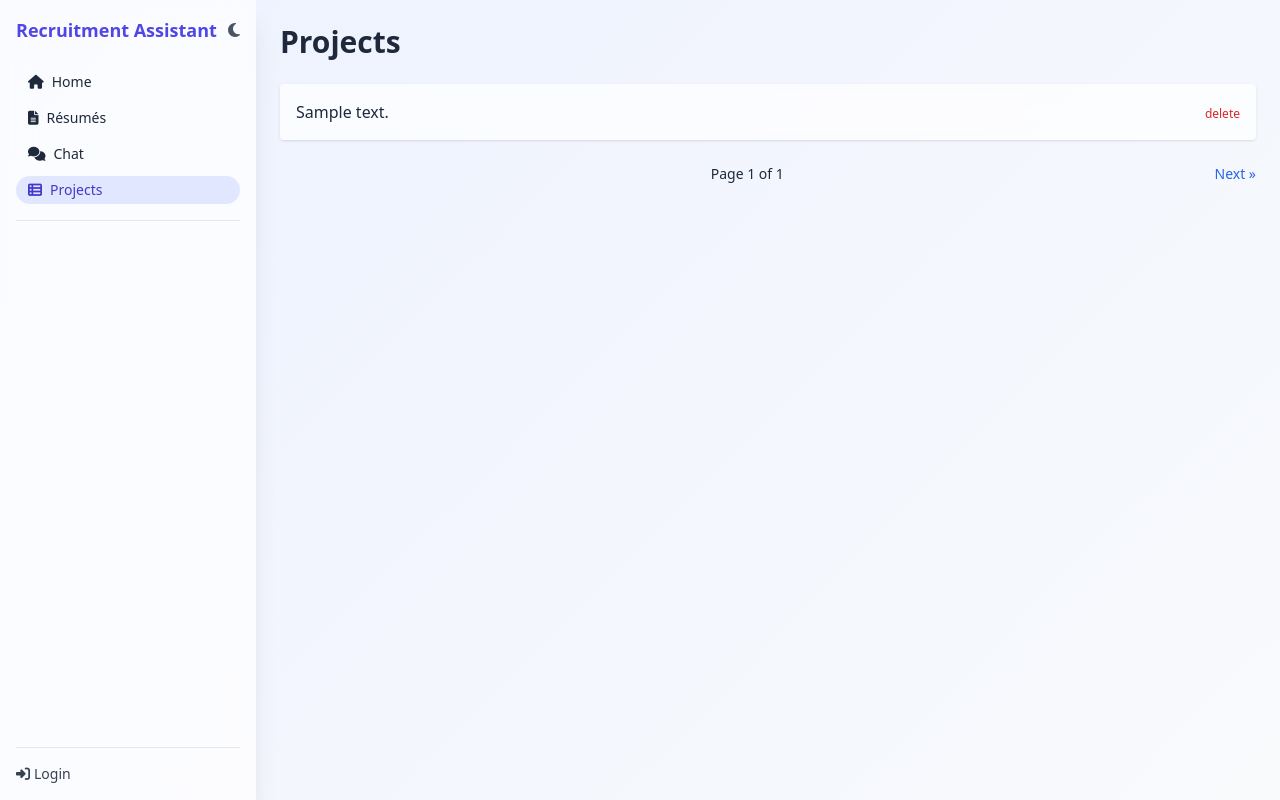
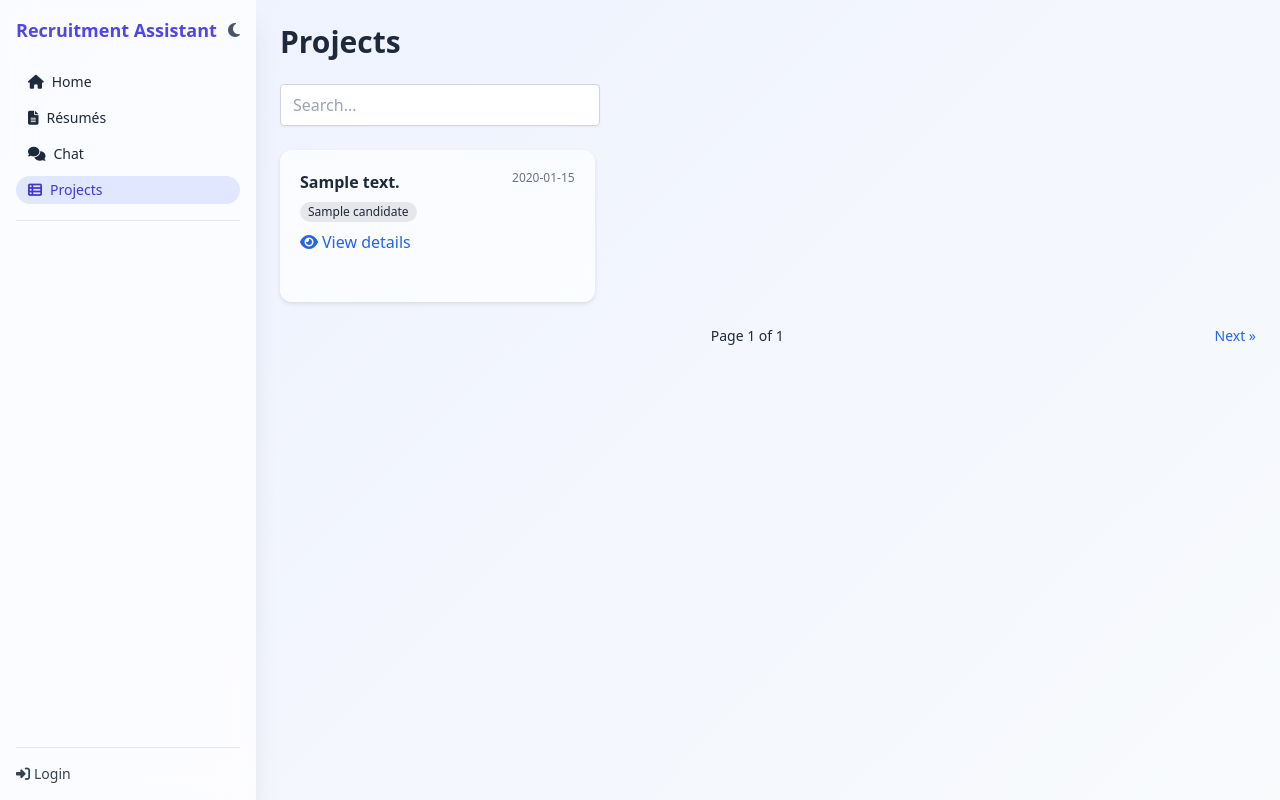
Before and after one commit to mafiaf/recruitment-assistant, a FastAPI app: template templates/projects.html in a window 1280 px wide. Run offline with FastAPI, Linux system fonts and the light colour scheme; the template is opened without the code that fills it: most values are stand-ins (such as "Sample title", 1, 10 or a date in 2020); parts of the project's set-up code (start-up, migrations or seed data) failed here and were passed over; some libraries are stand-ins or nearby versions.

Commit message:
Refactor projects page with cards and actions

```diff
--- a/main.py
+++ b/main.py
@@ -44,6 +44,7 @@ from mongo_utils import (
     resumes_collection,
     add_project_history,
     delete_project,
+    update_project_description,
     ensure_indexes,
     resumes_count,
     resumes_page,
@@ -843,6 +844,32 @@ async def delete_project_route(request: Request,
         logger.info("Deleted project with ts %s", ts)
     return RedirectResponse("/projects", status_code=303)
 
+
+@app.get("/edit_project", response_class=HTMLResponse)
+async def edit_project_form(request: Request, ts: str, user=Depends(require_login)):
+    session_user = await get_current_user(request.cookies.get(COOKIE_NAME))
+    user_id = session_user["username"] if session_user else "anon"
+    doc = await chat_find_one({"user_id": user_id}) or {}
+    projects = doc.get("projects", [])
+    project = next((p for p in projects if p.get("ts") and p["ts"].isoformat() == ts), None)
+    if not project:
+        raise HTTPException(status_code=404, detail="Project not found")
+    return await render(
+        request,
+        "edit_project.html",
+        {"project": project},
+        page_title="Edit Project",
+        active="/projects",
+    )
+
+
+@app.post("/edit_project")
+async def edit_project_post(request: Request, ts: str = Form(...), description: str = Form(...), user=Depends(require_login)):
+    session_user = await get_current_user(request.cookies.get(COOKIE_NAME))
+    user_id = session_user["username"] if session_user else "anon"
+    await update_project_description(user_id, ts, description)
+    return RedirectResponse("/projects", status_code=303)
+
 @app.get("/view_resumes", response_class=HTMLResponse)
 async def view_resumes(request: Request, user=Depends(require_login)):
     # Search all resumes from the "resumes" namespace
--- a/templates/projects.html
+++ b/templates/projects.html
@@ -3,37 +3,67 @@
 {% set page_title = "Projects" %}
 
 {% block body %}
-<div class="space-y-4">
+<div class="max-w-6xl mx-auto space-y-6">
+  <input id="search" type="text" placeholder="Search…" class="w-full sm:w-80 px-3 py-2 border rounded shadow-sm">
+
   {% if projects %}
+  <div class="grid gap-4 sm:grid-cols-2 lg:grid-cols-3" id="project-grid">
     {% for p in projects %}
-      <details class="bg-white/70 backdrop-blur p-4 rounded shadow">
-        <summary class="cursor-pointer flex justify-between items-center">
-          <span>{{ p.description|truncate(80, True, '…') }}</span>
-          <form action="/delete_project" method="post" class="inline" onclick="event.stopPropagation();">
-            <input type="hidden" name="ts" value="{{ p.ts.isoformat() }}">
-            <button type="submit" class="text-red-600 text-xs hover:underline" onclick="return confirm('Delete project?')">delete</button>
-          </form>
-        </summary>
-        <div class="mt-2 text-sm whitespace-pre-wrap">{{ p.description }}</div>
+    <div class="card flex flex-col" data-ts="{{ p.ts.isoformat() }}">
+      <div class="flex justify-between items-start mb-2">
+        <h2 class="font-semibold break-words mr-2">{{ p.description }}</h2>
+        <span class="text-xs date-label">{{ p.ts.strftime('%Y-%m-%d') }}</span>
+      </div>
+      <div class="text-xs flex flex-wrap gap-1 mb-2">
+        {% for c in p.candidates %}<span class="chip">{{ c.name }}</span>{% endfor %}
+      </div>
+      <details class="mb-2">
+        <summary class="cursor-pointer text-blue-600 hover:underline flex items-center gap-1"><i class="fa-solid fa-eye"></i>View details</summary>
+        <div class="mt-2 whitespace-pre-wrap">{{ p.description }}</div>
         <div class="overflow-auto">{{ p.table_html | safe }}</div>
       </details>
+      <div class="actions mt-auto flex justify-end gap-3 text-sm">
+        <a href="/edit_project?ts={{ p.ts.isoformat() }}" class="text-blue-600 hover:text-blue-800 flex items-center gap-1"><i class="fa-solid fa-pen"></i>Edit</a>
+        <form action="/delete_project" method="post" class="delete-form inline">
+          <input type="hidden" name="ts" value="{{ p.ts.isoformat() }}">
+          <button class="text-red-600 hover:text-red-800 flex items-center gap-1"><i class="fa-solid fa-trash"></i>Delete</button>
+        </form>
+      </div>
+    </div>
     {% endfor %}
+  </div>
   {% else %}
-    <p>No past projects found.</p>
+  <p>No past projects found.</p>
   {% endif %}
 
-  <div class="flex justify-between items-center pt-2 text-sm">
+  <div class="flex justify-between items-center text-sm">
     {% if prev_page %}
       <a href="/projects?page={{ prev_page }}" class="text-blue-600 hover:underline">&laquo; Prev</a>
-    {% else %}
-      <span></span>
-    {% endif %}
+    {% else %}<span></span>{% endif %}
     <span>Page {{ page }} of {{ pages }}</span>
     {% if next_page %}
       <a href="/projects?page={{ next_page }}" class="text-blue-600 hover:underline">Next &raquo;</a>
-    {% else %}
-      <span></span>
-    {% endif %}
+    {% else %}<span></span>{% endif %}
   </div>
 </div>
 {% endblock %}
+
+{% block extra_js %}
+<script>
+const cards = [...document.querySelectorAll('#project-grid .card')];
+const search = document.getElementById('search');
+search.oninput = e => {
+  const q = e.target.value.toLowerCase();
+  cards.forEach(c => {
+    c.style.display = c.innerText.toLowerCase().includes(q) ? '' : 'none';
+  });
+};
+
+// confirm delete
+document.querySelectorAll('.delete-form').forEach(f => {
+  f.addEventListener('submit', e => {
+    if(!confirm('Delete project?')) e.preventDefault();
+  });
+});
+</script>
+{% endblock %}
```
Also changed, not shown: mongo_utils.py (+17 -0 lines), templates/edit_project.html (added, +20 -0 lines), tests/conftest.py (+1 -0 lines), 1 other file.
